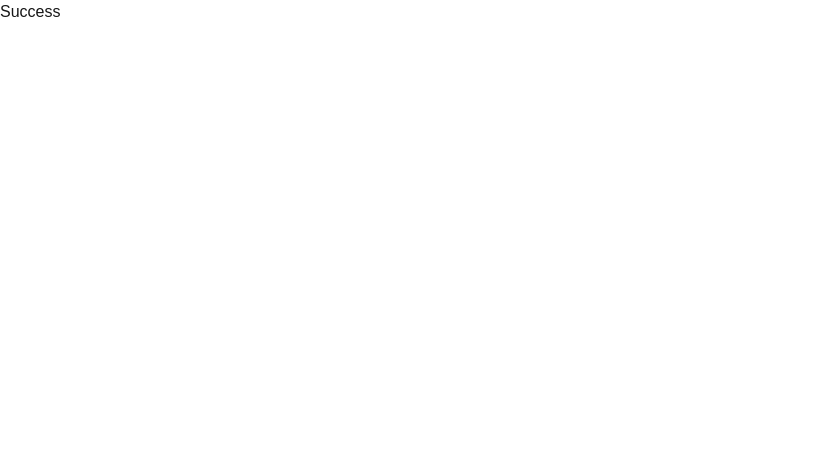
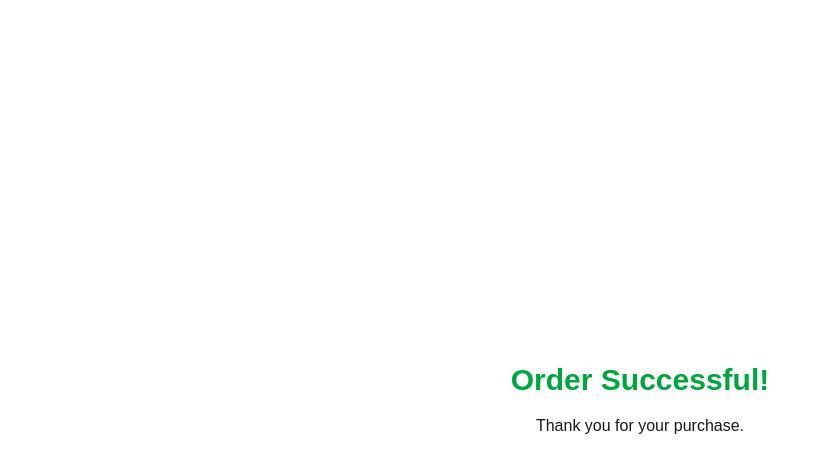
Before and after one commit to akshitahuja2022/Ecoyann-Cart-App, a Next.js app: page /success in a window 1280 px wide. Shown: the top 472 px of the page, without its empty margins (0-829 px from the left). Built offline with nearby package versions, Linux system fonts and the light colour scheme.

Commit message:
show the success message ui

```diff
--- a/src/app/success/page.js
+++ b/src/app/success/page.js
@@ -1,7 +1,8 @@
-import React from "react";
-
-const suceess = () => {
-  return <div>Success</div>;
-};
-
-export default suceess;
+export default function SuccessPage() {
+  return (
+    <div className="flex flex-col items-center justify-center h-screen">
+      <h1 className="text-3xl font-bold text-green-600">Order Successful!</h1>
+      <p className="mt-4">Thank you for your purchase.</p>
+    </div>
+  );
+}
```
